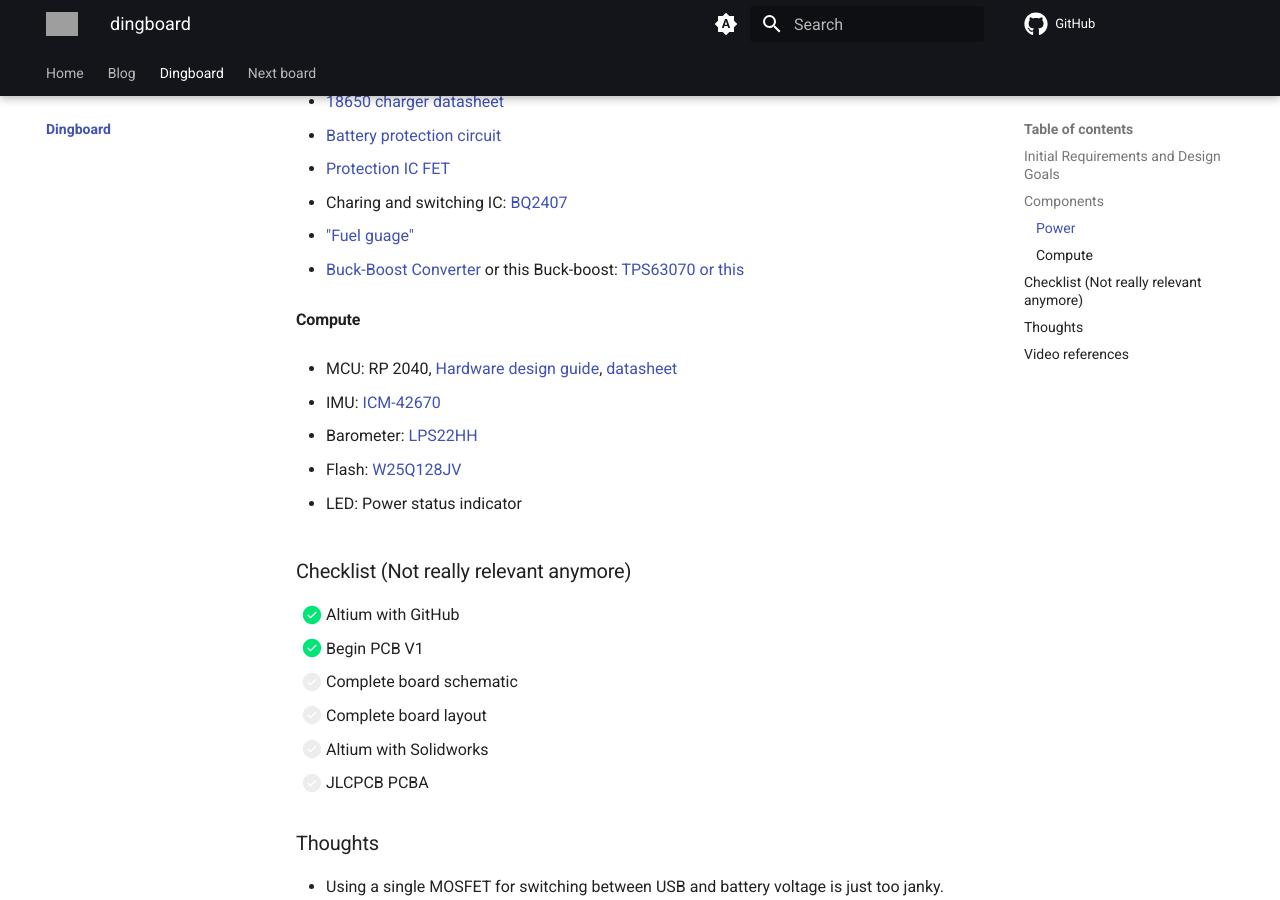
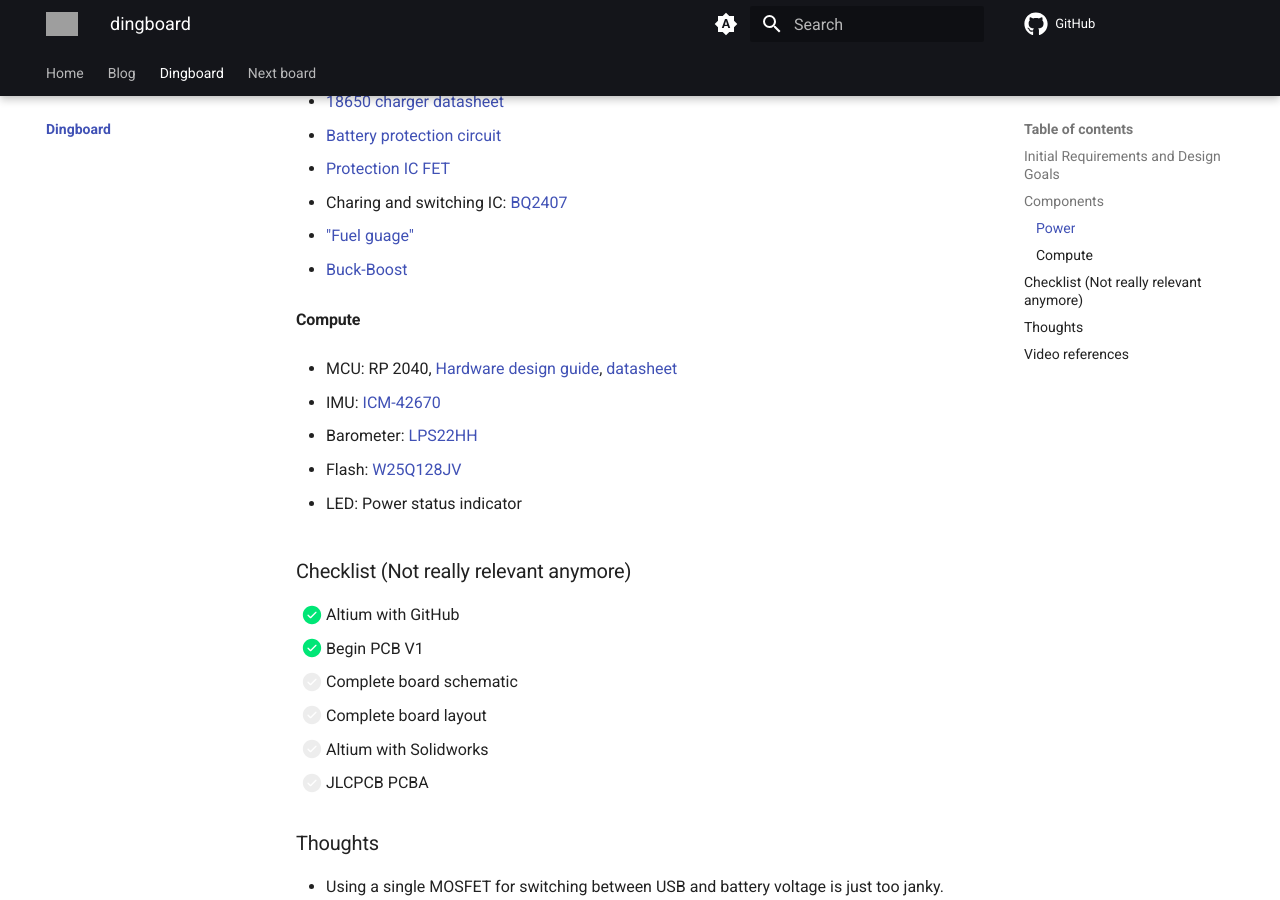
Before and after one commit to sonicavionics/sonicavionics.com, an MkDocs documentation site: the page built from docs/dingboard/index.md, in a window 1280 px wide and 900 px high, scrolled down 1078 px. Built offline with MkDocs 1.6.1 and Material for MkDocs 9.7.7, drawn with Linux system fonts in a browser that asks for light colours; comment, search, counter and statistics services are not loaded; grey boxes are pictures that could not be loaded.

Commit message:
update buck boost

```diff
--- a/docs/dingboard/index.md
+++ b/docs/dingboard/index.md
@@ -39,9 +39,7 @@ Primary Functional Requirements for dingboard:
 
 - ["Fuel guage"](https://www.ti.com/lit/ds/symlink/bq27441-g1.pdf?ts=1731917229522&ref_url=https%253A%252F%252Fwww.ti.com%252Fproduct%252FBQ27441-G1%253FkeyMatch%253DBQ27441-G1A%2526tisearch%253Duniversal_search)
 
--  [Buck-Boost Converter](https://www.ti.com/lit/ds/symlink/tps63060.pdf?ts=1731997031379&ref_url=https%253A%252F%252Fwww.ti.com%252Fproduct%252FTPS63060)
-or this Buck-boost: [TPS63070 ](https://www.ti.com/lit/ds/symlink/tps63070.pdf?ts=1731929729399&ref_url=https%253A%252F%252Fwww.ti.com%252Fproduct%252FTPS63070%253Futm_source%253Dgoogle%2526utm_medium%253Dcpc%2526utm_campaign%253Dapp-null-null-gpn_en-cpc-pf-google-eu%2526utm_content%253Dtps63070%2526ds_k%253DTPS63070%2526dcm%253Dyes%2526gad_source%253D1%2526gclid%253DCj0KCQiA6Ou5BhCrARIsAPoTxrCaR9ul4GKeeqk04exPs55nL8KK7Iabunx0if0zZDwEN4diN9oB0GIaAmwyEALw_wcB%2526gclsrc%253Daw.ds)
-[or this](https://www.sparkfun.com/datasheets/Prototyping/tps61200.pdf)
+- [Buck-Boost](https://www.sparkfun.com/datasheets/Prototyping/tps61200.pdf)
 
 #### Compute
 
```
